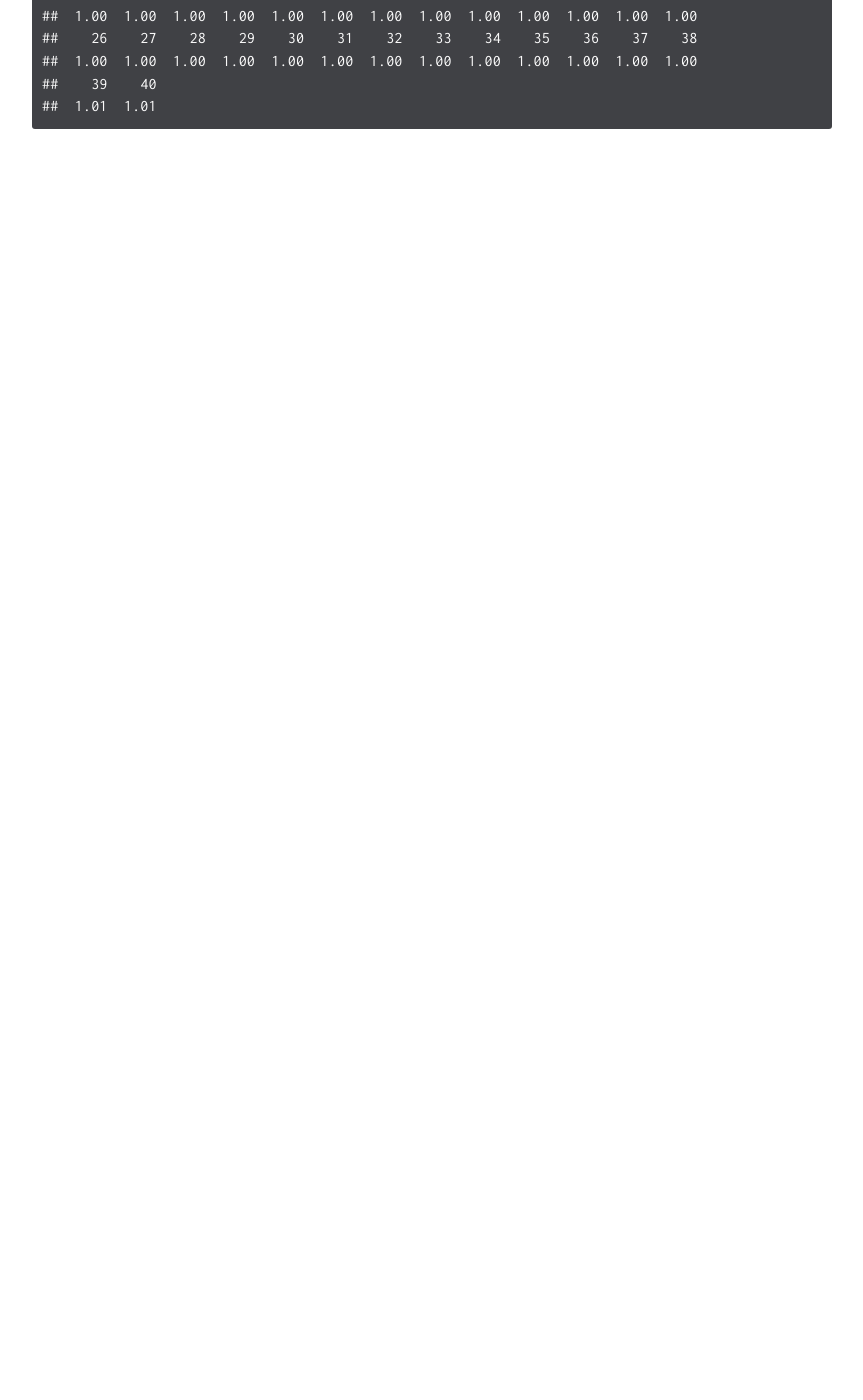
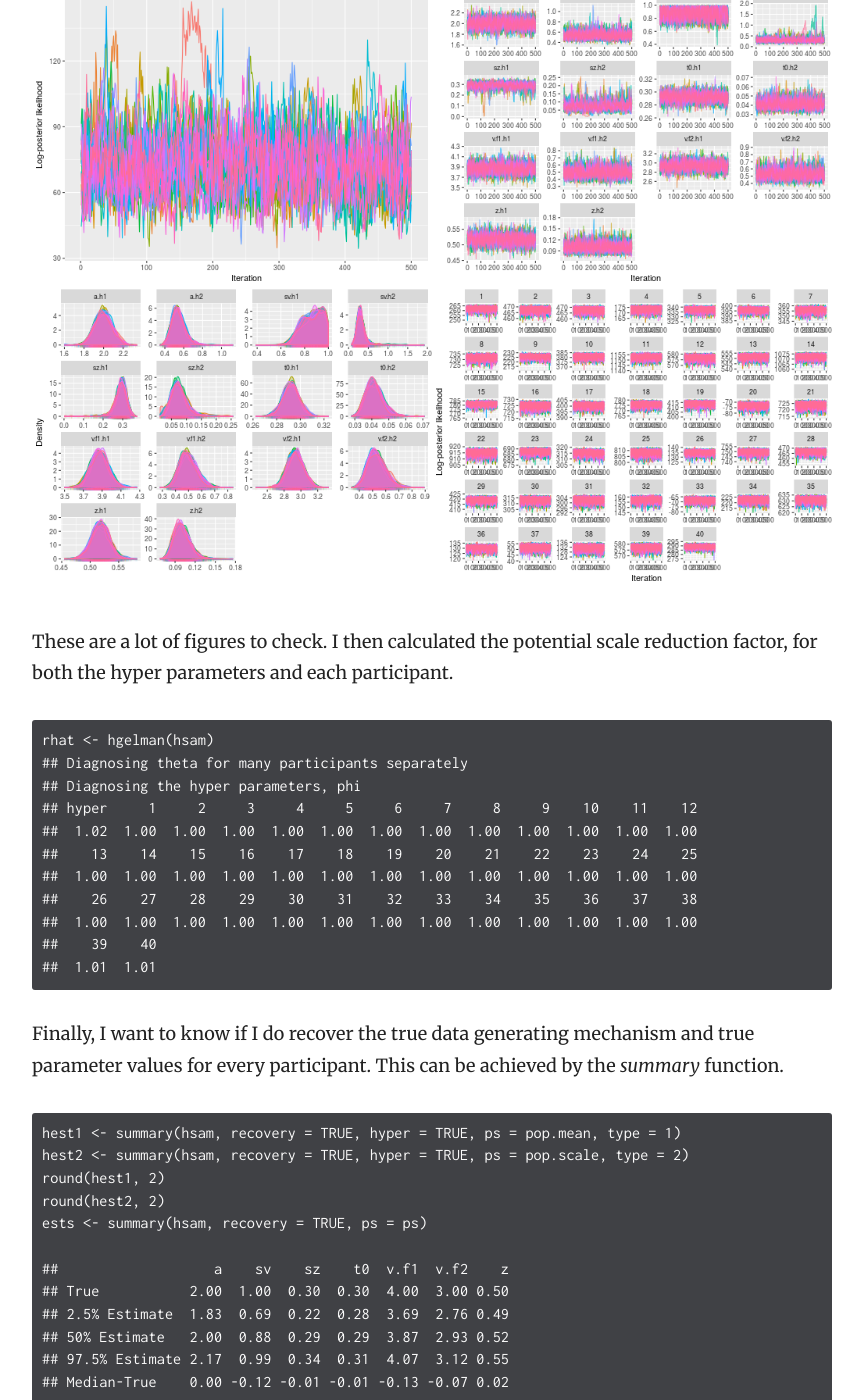
Before and after one commit to yxlin/yxlin.github.io, a Jekyll site: the page built from _docs/random-effect-model/hddm.md, in a window 1280 px wide and 1400 px high, scrolled down 5264 px. Shown: the whole window, without its empty margins (358-1221 px from the left). Built offline with Jekyll 4.4.1, drawn with Linux system fonts in a browser that asks for light colours; before the commit the page ends 5441 px from its top, so only the background shows below that; some of the changed text lies outside the part shown.

Commit message:
hddm.md update

````diff
--- a/_docs/random-effect-model/hddm.md
+++ b/_docs/random-effect-model/hddm.md
@@ -9,7 +9,7 @@ the pMCMC method to conduct hierarchical DDM for a relatively simple
 factorial design.
 
 
-## Set up a model object,
+## Set-up a model object
 This particular design is drawn from Heathcote et al's (2018) DMC tutorial,
 which assumes that a word frequency (my interpretation) factor affecting
 the mean drift rate (_v_). Note it is not a good practice to use "F" notation
@@ -196,6 +197,17 @@ distributions.
 ```
 plot(hsam, hyper = TRUE)
 plot(hsam, hyper = TRUE, pll = FALSE)
+plot(hsam)
+plot(hsam, pll = FALSE)
+```
+
+![hyper-level]({{"/images/random-effect-model/hyper-level.png" | absolute_url}})
+
+
+These are a lot of figures to check. I then calculated the potential scale
+reduction factor, for both the hyper parameters and each participant.
+
+```
 rhat <- hgelman(hsam)
 ## Diagnosing theta for many participants separately
 ## Diagnosing the hyper parameters, phi
@@ -208,3 +220,40 @@ rhat <- hgelman(hsam)
 ##    39    40
 ##  1.01  1.01
 ```
+
+Finally, I want to know if I do recover the true data generating mechanism and
+true parameter values for every participant. This can be achieved by the
+_summary_ function.
+
+
+```
+hest1 <- summary(hsam, recovery = TRUE, hyper = TRUE, ps = pop.mean, type = 1)
+hest2 <- summary(hsam, recovery = TRUE, hyper = TRUE, ps = pop.scale, type = 2)
+round(hest1, 2)
+round(hest2, 2)
+ests <- summary(hsam, recovery = TRUE, ps = ps)
+
+##                   a    sv    sz    t0  v.f1  v.f2    z
+## True           2.00  1.00  0.30  0.30  4.00  3.00 0.50
+## 2.5% Estimate  1.83  0.69  0.22  0.28  3.69  2.76 0.49
+## 50% Estimate   2.00  0.88  0.29  0.29  3.87  2.93 0.52
+## 97.5% Estimate 2.17  0.99  0.34  0.31  4.07  3.12 0.55
+## Median-True    0.00 -0.12 -0.01 -0.01 -0.13 -0.07 0.02
+
+##                   a   sv    sz    t0  v.f1 v.f2    z
+## True           0.50 0.30  0.10  0.05  0.50 0.50 0.10
+## 2.5% Estimate  0.43 0.15  0.03  0.03  0.38 0.41 0.08
+## 50% Estimate   0.53 0.30  0.07  0.04  0.49 0.53 0.10
+## 97.5% Estimate 0.71 0.58  0.14  0.05  0.65 0.68 0.13
+## Median-True    0.03 0.00 -0.03 -0.01 -0.01 0.03 0.00
+
+
+## Summary each participant separately
+##          a  v.f1 v.f2    z    sz   sv   t0
+## Mean  2.00  3.87 2.94 0.52  0.29 0.72 0.29
+## True  1.98  3.86 2.94 0.52  0.28 0.78 0.29
+## Diff -0.02 -0.01 0.00 0.00 -0.01 0.06 0.00
+## Sd    0.51  0.44 0.49 0.10  0.04 0.15 0.04
+## True  0.52  0.47 0.51 0.10  0.09 0.19 0.04
+## Diff  0.00  0.02 0.02 0.00  0.05 0.04 0.00
+```
````
Also changed, not shown: other parts of _docs/random-effect-model/hddm.md (+2 -1 lines).
